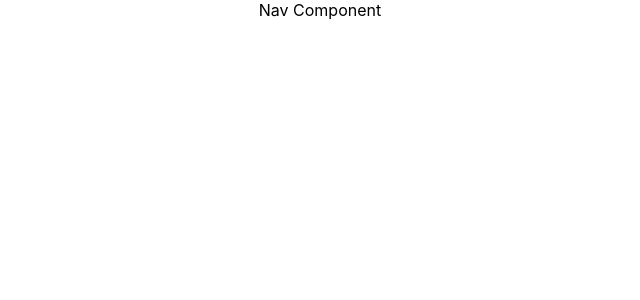
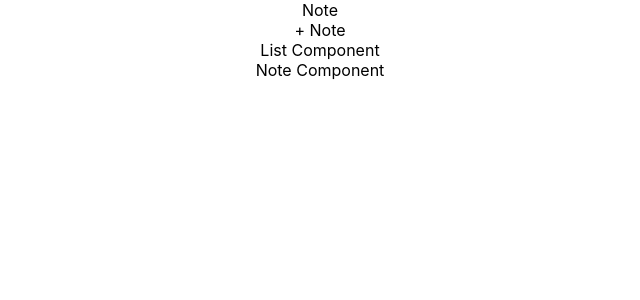
Before and after one commit to madelinejy/Note, a React (Create React App) app: page / in a window 1280 px wide. Shown: the top 300 px of the page, without its empty margins (320-960 px from the left). Built offline with nearby package versions, Linux system fonts and the light colour scheme.

Commit message:
Nav, List, Note component

```diff
--- a/src/App.js
+++ b/src/App.js
@@ -2,12 +2,16 @@
 import logo from './logo.svg';
 import './App.css';
 import Nav from './components/Nav';
+import List from './components/List';
+import Note from './components/Note';
 
 class App extends React.Component {
   render() {
     return (
       <div className="App">
         <Nav />
+        <List />
+        <Note />
       </div>
     );
   }
--- /dev/null
+++ b/src/components/List.js
@@ -0,0 +1,16 @@
+import React from 'react';
+
+class List extends React.Component {
+  render() {
+    return (
+      <div className='list-container'>
+        List Component
+      </div>
+    );
+  }
+}
+
+
+
+
+export default List;
--- a/src/components/Nav.js
+++ b/src/components/Nav.js
@@ -3,9 +3,13 @@
 class Nav extends React.Component {
   render() {
     return (
-      <div>
-        Nav Component
+      <div className='nav-container'>
+        <div className='nav-logo'>Note</div>
+        <div className='nav-button'>
+          + Note
+        </div>
       </div>
+
     );
   }
 }
--- /dev/null
+++ b/src/components/Note.js
@@ -0,0 +1,13 @@
+import React from 'react';
+
+class Note extends React.Component {
+  render() {
+    return (
+      <div className='note-container'>
+        Note Component
+      </div>
+    );
+  }
+}
+
+export default Note;
```
